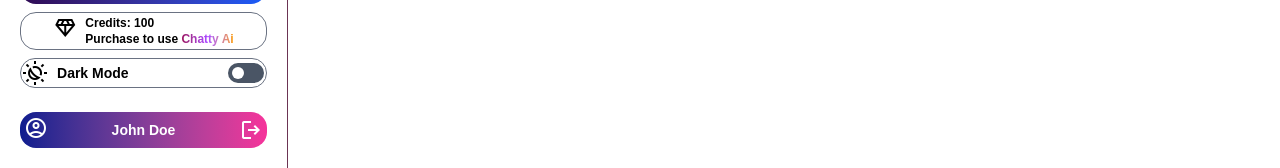
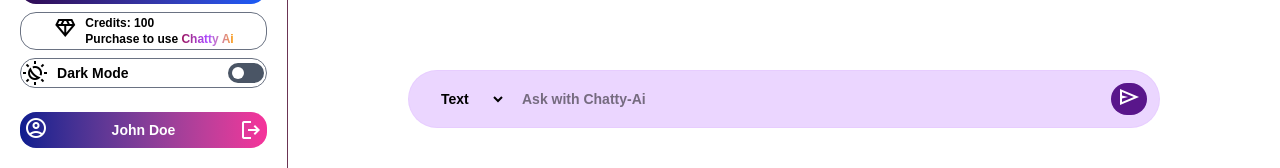
Before and after one commit to AkshitaGupta97/CHAT-AI-APP, a React (Vite) app in the folder frontend/: page / in a window 1280 px wide. Shown: the part 632-800 px from the top of the page. Built offline with nearby package versions, Linux system fonts and the light colour scheme.

Commit message:
added changes in ChatBox

```diff
--- a/frontend/src/components/ChatBox.jsx
+++ b/frontend/src/components/ChatBox.jsx
@@ -1,4 +1,4 @@
-import { useEffect, useState } from "react";
+import { useEffect, useRef, useState } from "react";
 import { useAppContext } from "../context/AppContext"
 import { DarkLogo, LightLogo } from "../assets/logo";
 import Message from "./Message";
@@ -6,19 +6,35 @@
 const ChatBox = () => {
   const {selectedChats, theme} = useAppContext();
 
+  const containerRef = useRef(null);
+
   const [messages, setMessages] = useState([]);
   const [loading, setLoading] = useState(false);
+  const [prompt, setPrompt] = useState("");
+  const [mode, setMode] = useState("text");
+  const [isPublished, setIsPublished] = useState(false);
+
+  const onSubmit = async(e) => {
+    e.preventDefault();
+  }
 
   useEffect(() => {
     if(selectedChats){
       setMessages(selectedChats.messages);
     }
-  }, [selectedChats])
+  }, [selectedChats]);
+
+  useEffect(() => {
+    containerRef.current.scrollTo({
+      top: containerRef.current.scrollHeight,
+      behavior: "smooth"
+    })
+  }, [messages])
 
   return (
     <div className="flex-1 flex flex-col justify-between m-5 md:m-10 xl:mx-30 max-md:mt-14 2xl:pr-40">
       {/* Chat message */}
-      <div className="flex-1 mb-5 overflow-y-scroll">
+      <div ref={containerRef} className=" flex-1 mb-5 overflow-y-scroll">
         {
           messages.length === 0 && (
             <div className="h-full flex flex-col items-center justify-center gap-2 text-primary">
@@ -34,16 +50,37 @@
         {/* Three dots Loadings */}
         {
           loading && <div className="loader flex items-center gap-1.5">
-            <div className="w-1.5 h-1.5 rounded-full bg-gray-600 dark:bg-white animate-bounce"></div>
-            <div className="w-1.5 h-1.5 rounded-full bg-gray-600 dark:bg-white animate-bounce"></div>
-            <div className="w-1.5 h-1.5 rounded-full bg-gray-600 dark:bg-white animate-bounce"></div>
+            <div className="w-1.5 h-2 rounded-full bg-pink-600 dark:bg-white animate-bounce"></div>
+            <div className="w-1.5 h-2 rounded-full bg-gray-700 dark:bg-pink-600 animate-bounce"></div>
+            <div className="w-1.5 h-2 rounded-full bg-pink-600 dark:bg-white animate-bounce"></div>
           </div>
         }
 
       </div>
+
+       {
+        mode === 'image' && (
+          <label className="inline-flex font-semibold items-center gap-2 mb-3 text-sm mx-auto" >
+            <p className="text-xs">Publish Generaded Image to Community</p>
+            <input type="checkbox" className="cursor-pointer" checked={isPublished} onChange={(e)=> setIsPublished(e.target.checked)} />
+          </label>
+        )
+       }
+
       {/* prompt input box */}
-      <form >
+      <form onSubmit={onSubmit}
+        className="bg-primary/80 dark:bg-slate-800 font-semibold text-xs border border-primary/80 dark:border-slate-300 rounded-full w-full max-x-2xl p-3 pl-4 mx-auto flex gap-4 items-center"
+       >
+        <select onChange={(e) => setMode(e.target.value)} className="text-sm pl-3 pr-2 outline-none">
+          <option className="dark:bg-slate-900" value="text">Text</option>
+          <option className="dark:bg-slate-900" value="image">Image</option>
+        </select>
+        <input  onChange={(e) => setPrompt(e.target.value)} value={prompt} className="flex-1 w-full text-sm outline-none"
+          type="text" placeholder="Ask with Chatty-Ai" required />
 
+        <button disabled={loading} className="bg-purple-900 rounded-full text-center p-0.5">
+          <p className="w-8 cursor-pointer"><span className="material-symbols-outlined text-white">send</span></p>
+        </button>
       </form>
     </div>
   )
```
